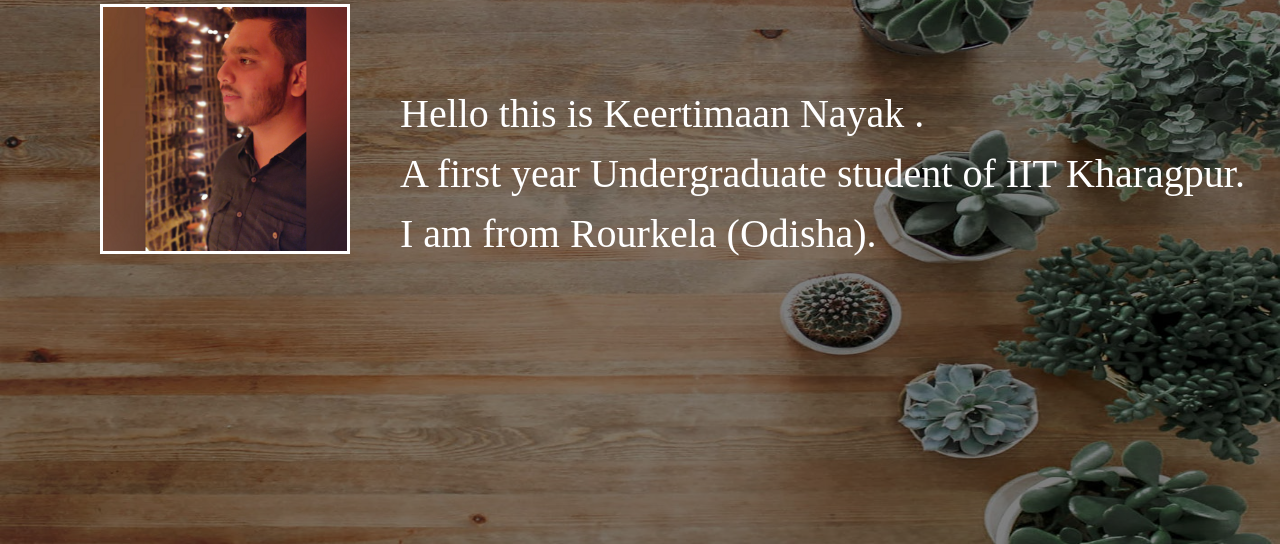
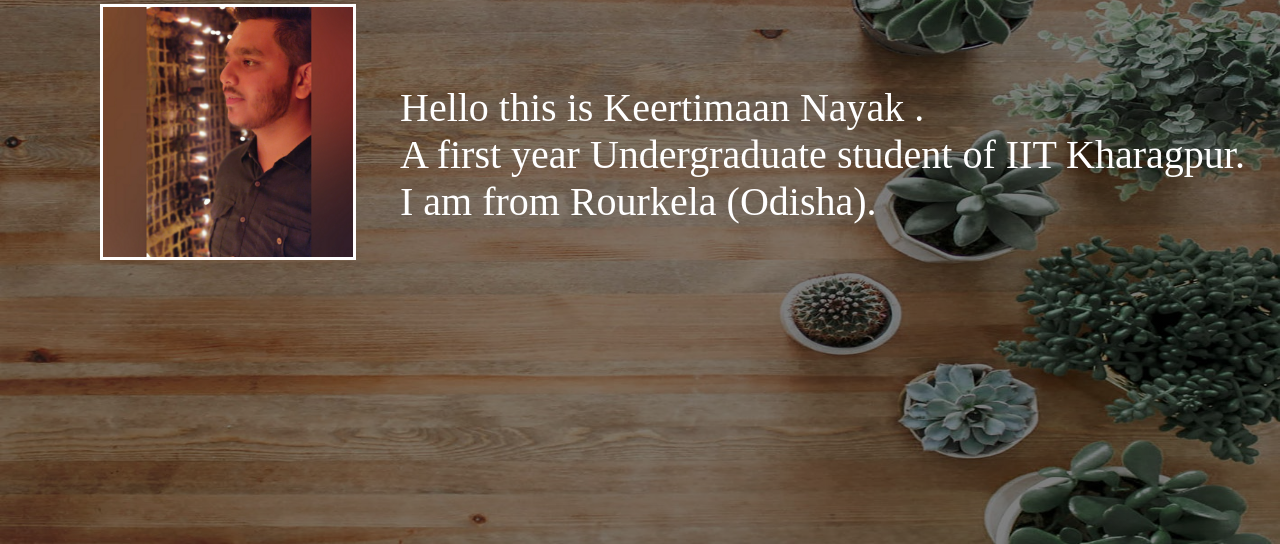
Before and after one commit to KeertimaanNayak/KeertimaanNayak.github.io, a plain HTML site: page index.htm in a window 1280 px wide. Shown: the part 116-660 px from the top of the page. Drawn offline with nearby package versions, Linux system fonts and the light colour scheme.

Commit message:
edit was wrong

```diff
--- a/index.htm
+++ b/index.htm
@@ -3,8 +3,6 @@
 <head>
 	<title>My Portfolio Website</title>
 	<link rel="stylesheet" href="style.css">
-	<meta name="viewport" content="width=device-width,initial-scale=1.0">
-	<link rel="stylesheet" href="http://www.w3schools.com/lib/w3.css">
 </head>
 <body>
 	<div class="main">
```
